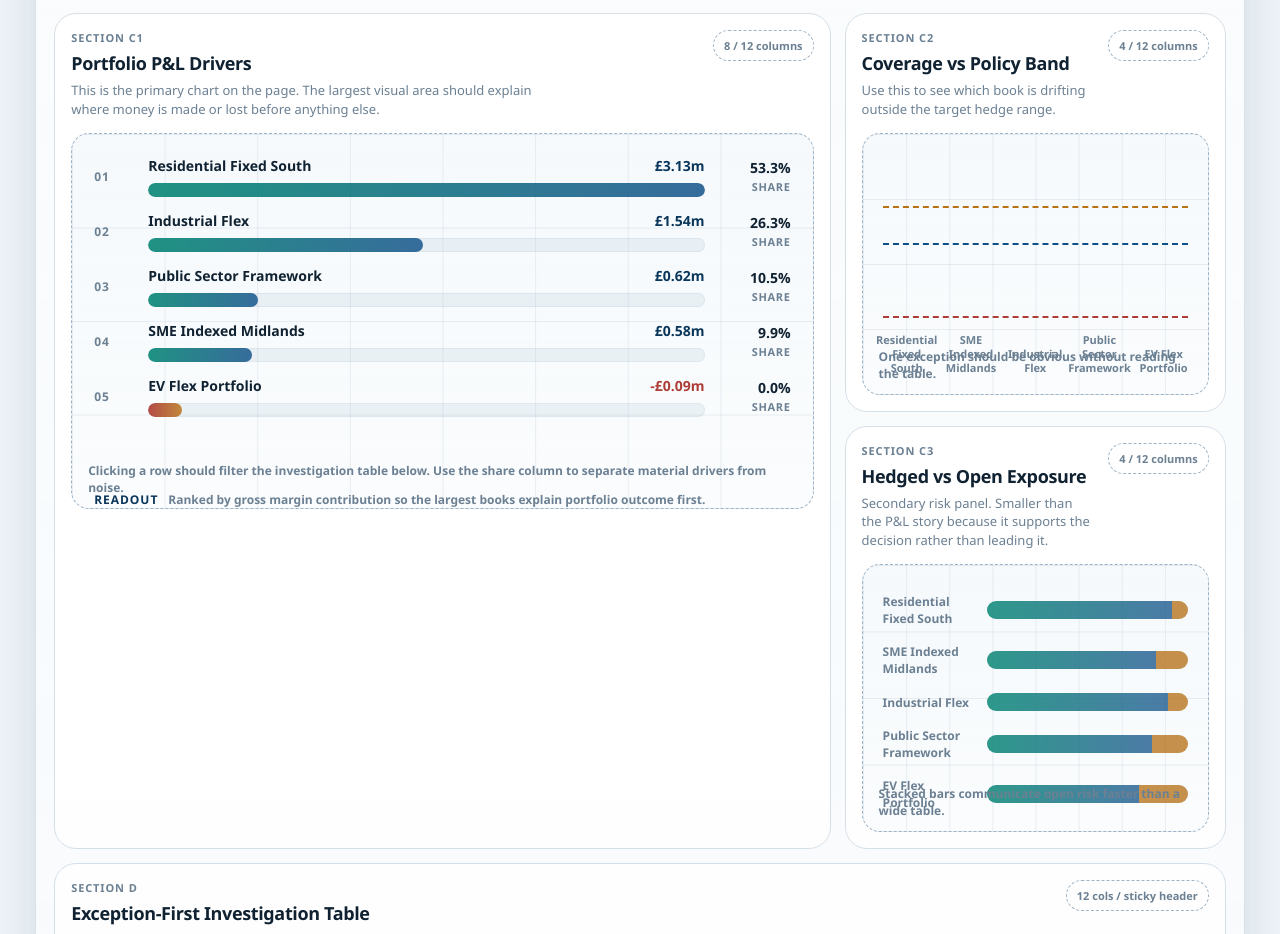
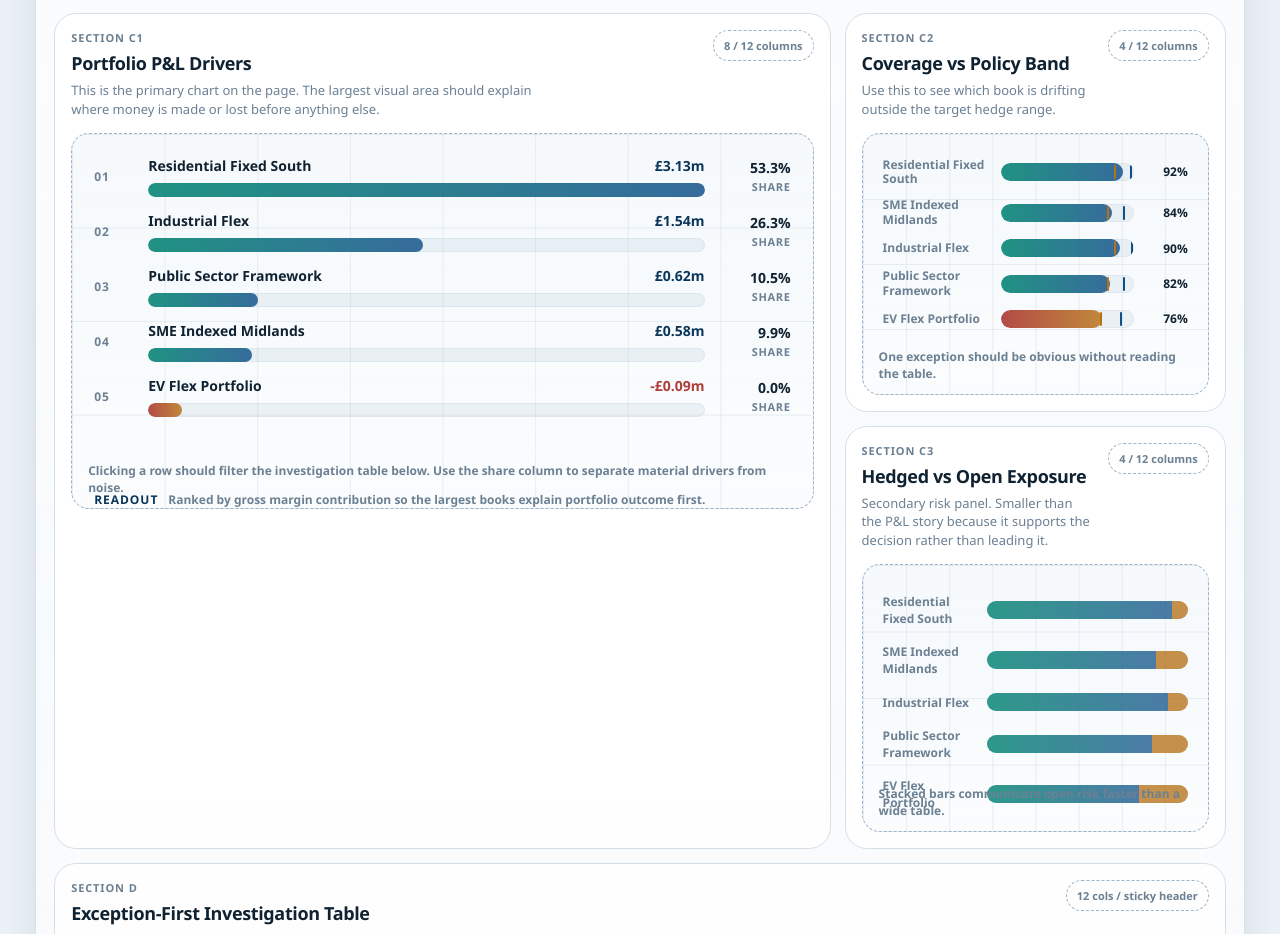
Before and after one commit to SholasSandbox/energy-market-data-lake, a React (Vite) app in the folder dashboard-ui/: page / in a window 1280 px wide. Shown: the part 1365-2299 px from the top of the page. Built offline with nearby package versions, Linux system fonts and the light colour scheme.

Commit message:
Redesign coverage vs policy band panel

```diff
--- a/dashboard-ui/src/App.tsx
+++ b/dashboard-ui/src/App.tsx
@@ -322,17 +322,19 @@ function PnlDriversChart({ bars }: { bars: DriverBar[] }) {
 function CoverageChart({ points }: { points: CoveragePoint[] }) {
   return (
     <div className="chart-box">
-      <div className="line-band line-band-top" />
-      <div className="line-band line-band-mid" />
-      <div className="line-band line-band-bottom" />
-      <div className="bar-chart coverage-bars">
+      <div className="coverage-chart">
         {points.map((point) => (
-          <div key={point.label} className="bar-group">
-            <div
-              className={`bar ${point.flagged ? "bar-loss" : ""}`}
-              style={{ height: `${Math.max(point.value, 6)}%` }}
-            />
-            <span>{point.label}</span>
+          <div key={point.label} className="coverage-row">
+            <div className="coverage-label">{point.label}</div>
+            <div className="coverage-track">
+              <div className="coverage-band-marker coverage-band-min" style={{ left: `${point.targetMin}%` }} />
+              <div className="coverage-band-marker coverage-band-max" style={{ left: `${point.targetMax}%` }} />
+              <div
+                className={`coverage-fill ${point.flagged ? "coverage-fill-flagged" : ""}`}
+                style={{ width: `${Math.max(point.value, 6)}%` }}
+              />
+            </div>
+            <div className="coverage-value">{point.value.toFixed(0)}%</div>
           </div>
         ))}
       </div>
--- a/dashboard-ui/src/styles.css
+++ b/dashboard-ui/src/styles.css
@@ -433,6 +433,75 @@ button {
   letter-spacing: 0.08em;
 }
 
+.coverage-chart {
+  display: grid;
+  gap: 12px;
+  padding: 24px 20px 52px;
+  position: relative;
+  z-index: 1;
+}
+
+.coverage-row {
+  display: grid;
+  grid-template-columns: 108px minmax(0, 1fr) 44px;
+  gap: 10px;
+  align-items: center;
+}
+
+.coverage-label {
+  color: var(--muted);
+  font-size: 12px;
+  font-weight: 700;
+  line-height: 1.2;
+}
+
+.coverage-track {
+  position: relative;
+  height: 18px;
+  overflow: hidden;
+  border-radius: 999px;
+  background: rgba(157, 179, 198, 0.16);
+  box-shadow: inset 0 0 0 1px rgba(157, 179, 198, 0.16);
+}
+
+.coverage-band-marker {
+  position: absolute;
+  top: 2px;
+  bottom: 2px;
+  width: 2px;
+  border-radius: 999px;
+  z-index: 2;
+}
+
+.coverage-band-min {
+  background: var(--amber);
+}
+
+.coverage-band-max {
+  background: var(--primary);
+}
+
+.coverage-fill {
+  position: absolute;
+  left: 0;
+  top: 0;
+  bottom: 0;
+  border-radius: inherit;
+  background: linear-gradient(90deg, rgba(15, 138, 121, 0.92), rgba(15, 79, 136, 0.82));
+  z-index: 1;
+}
+
+.coverage-fill-flagged {
+  background: linear-gradient(90deg, rgba(174, 61, 56, 0.92), rgba(184, 113, 19, 0.82));
+}
+
+.coverage-value {
+  color: var(--ink);
+  font-size: 12px;
+  font-weight: 800;
+  text-align: right;
+}
+
 .bar-chart {
   position: absolute;
   inset: auto 20px 18px 20px;
@@ -470,10 +539,6 @@ button {
   font-weight: 700;
   text-align: center;
   line-height: 1.3;
-}
-
-.coverage-bars {
-  height: 66%;
 }
 
 .line-band {
@@ -740,6 +805,10 @@ th {
     gap: 8px;
     align-items: baseline;
   }
+
+  .coverage-row {
+    grid-template-columns: 80px minmax(0, 1fr) 42px;
+  }
 }
 
 @media (max-width: 640px) {
@@ -781,4 +850,12 @@ th {
     flex-direction: column;
     align-items: flex-start;
   }
+
+  .coverage-row {
+    grid-template-columns: 1fr;
+  }
+
+  .coverage-value {
+    text-align: left;
+  }
 }
```
